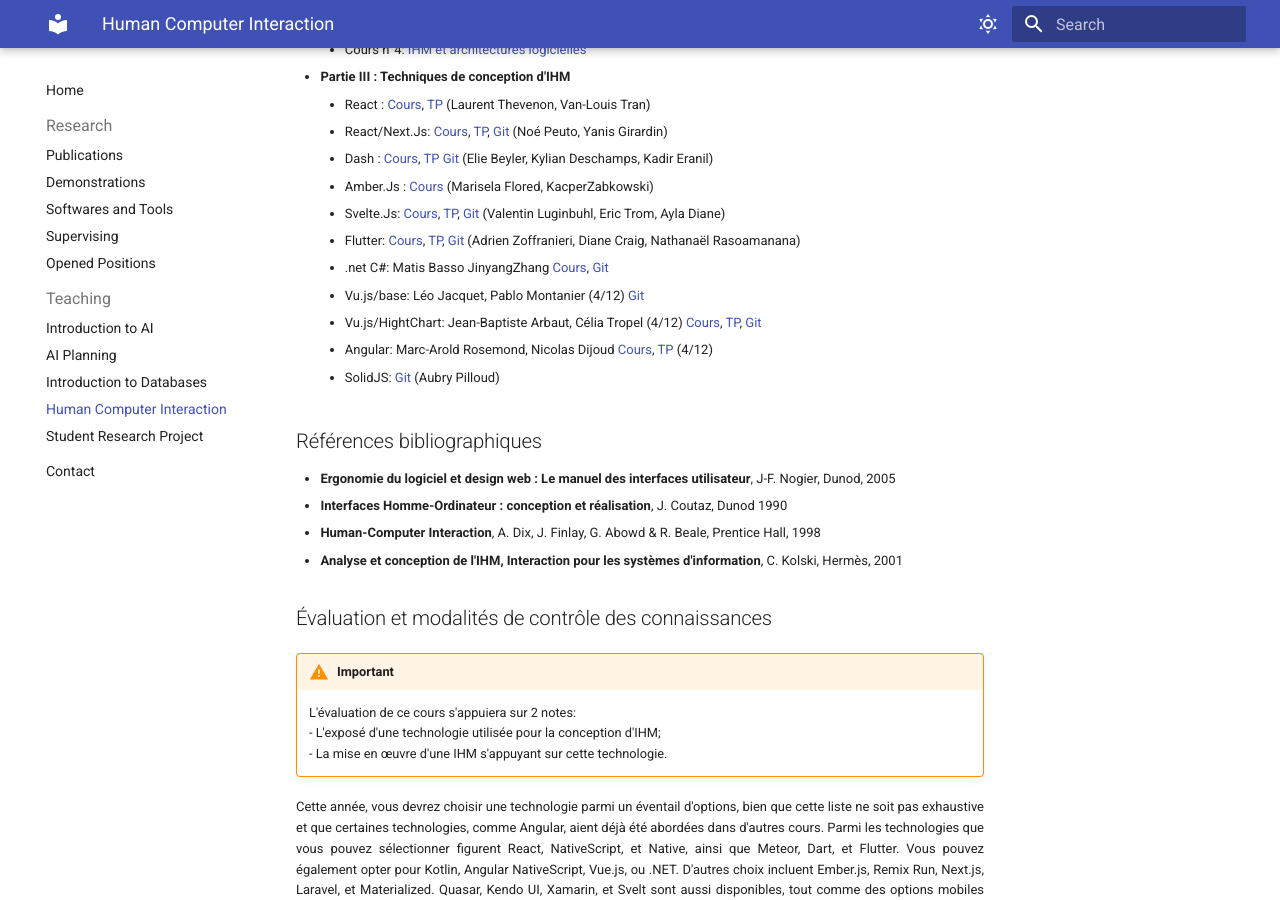
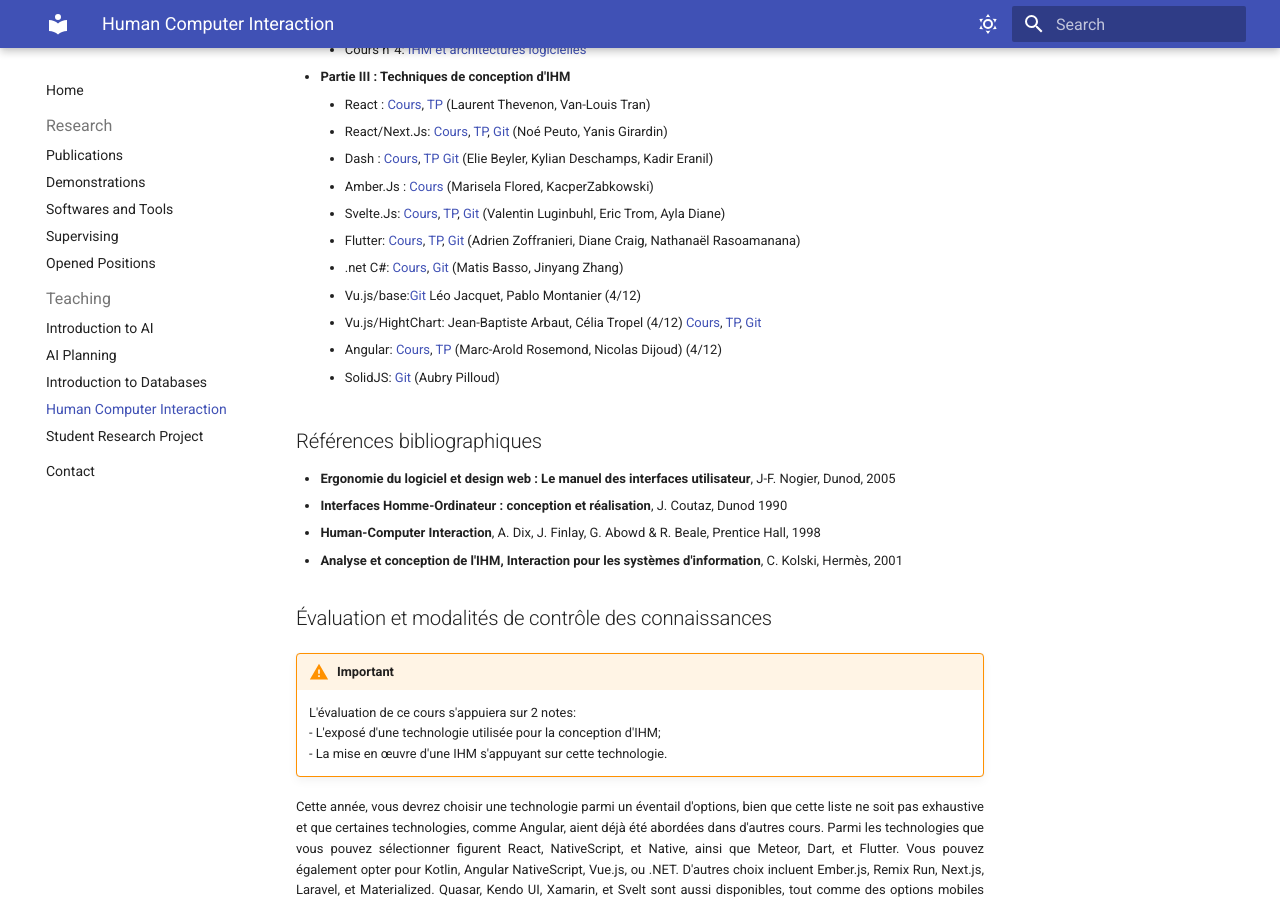
Before and after one commit to pellierd/homepage, an MkDocs documentation site: the page built from docs/teaching/hci.md, in a window 1280 px wide and 900 px high, scrolled down 806 px. Built offline with MkDocs 1.6.1 and Material for MkDocs 9.7.7, drawn with Linux system fonts in a browser that asks for light colours.

Commit message:
ajout cours ihm

```diff
--- a/docs/teaching/hci.md
+++ b/docs/teaching/hci.md
@@ -31,10 +31,10 @@ Après un rappel des principes ergonomiques, ce cours s’intéresse essentielle
     - Amber.Js : [Cours](hci/tmp/EmberJS.pdf) (Marisela Flored, KacperZabkowski)
     - Svelte.Js: [Cours](https://www.canva.com/design/DAG5PXv9in4/KtJ4V155oL0VE3xcHTVVtw/edit), [TP](https://www.notion.so/lelinguine/D-couverte-de-SvelteJS-2a9687c54bf880c591fbf5ac4e363f63), [Git](https://github.com/lelinguine/ihm-project) (Valentin Luginbuhl, Eric Trom, Ayla Diane)
     - Flutter: [Cours](hci/tmp/Flutter.pdf), [TP](https://github.com/Pandaniens/FlutterTestIHM/), [Git](https://github.com/Diane38/IHM_S9_Craig_Zoffranieri_-Rasoamanana.git) (Adrien Zoffranieri, Diane Craig, Nathanaël Rasoamanana)
-    - .net C#: Matis Basso JinyangZhang [Cours](https://docs.google.com/presentation/d/18nEf82vEkagVzWKCFFFI7paTP4bMEXMdSuw1On4LN5Q/edit?slide=id.p#slide=id.p), [Git](https://github.com/yilingwaku/BlazorTpDemo/tree/main)
-    - Vu.js/base: Léo Jacquet, Pablo Montanier (4/12) [Git](https://github.com/leo-jcq/projet-ihm)
+    - .net C#: [Cours](https://docs.google.com/presentation/d/18nEf82vEkagVzWKCFFFI7paTP4bMEXMdSuw1On4LN5Q/edit?slide=id.p#slide=id.p), [Git](https://github.com/yilingwaku/BlazorTpDemo/tree/main) (Matis Basso, Jinyang Zhang)
+    - Vu.js/base:[Git](https://github.com/leo-jcq/projet-ihm) Léo Jacquet, Pablo Montanier (4/12)
     - Vu.js/HightChart: Jean-Baptiste Arbaut, Célia Tropel (4/12) [Cours](http://github.com/CTRetu/IHM-Activite-HighCharts/blob/main/HighCharts_Arbaut_Tropel_M2_MIASHS_IC_IHM.pdf), [TP]( https://github.com/CTRetu/IHM-Activite-HighCharts/tree/main), [Git](https://github.com/CTRetu/Interaction-Homme-Machine-Arbaut-Tropel-MIASHS-IC)
-    - Angular: Marc-Arold Rosemond, Nicolas Dijoud [Cours](https://docs.google.com/presentation/d/1ZOapGsFTTztzIMGpo9KG2uXQpOtNoPcrlvw9nQZi9II/edit?slide=id.p2#slide=id.p2), [TP](https://github.com/Nizijolas/IHM2_AngularTP) (4/12)
+    - Angular: [Cours](https://docs.google.com/presentation/d/1ZOapGsFTTztzIMGpo9KG2uXQpOtNoPcrlvw9nQZi9II/edit?slide=id.p2#slide=id.p2), [TP](https://github.com/Nizijolas/IHM2_AngularTP) (Marc-Arold Rosemond, Nicolas Dijoud) (4/12)
     - SolidJS: [Git](https://github.com/Aubry-PILLOUD/Projet_IHM_Aubry_PILLOUD) (Aubry Pilloud)
 
 ## Références bibliographiques
```
